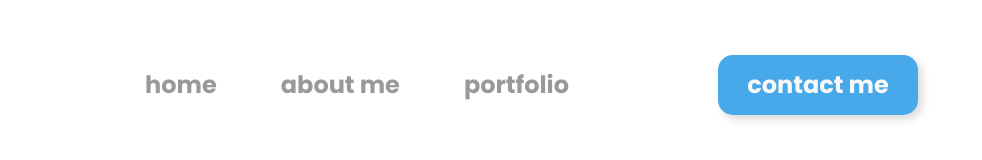
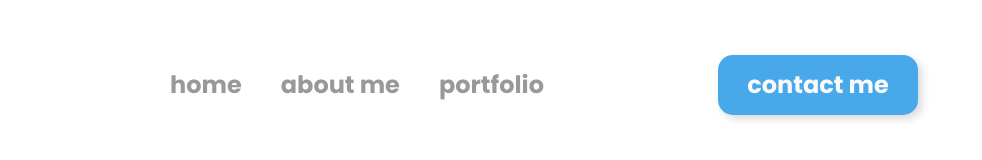
Before and after one commit to ANZ504/portfolio-v2, a plain HTML site: page index.html in a window 1280 px wide. Shown: the full height of the page, 298-1280 px from the left. Drawn offline with Linux system fonts and the light colour scheme.

Commit message:
header arrangements

```diff
--- a/assets/app/scss/base/_modern-reset.scss
+++ b/assets/app/scss/base/_modern-reset.scss
@@ -23,6 +23,7 @@ dd {
 ul,
 ol {
   padding: 0;
+  margin: 0;
   list-style: none;
 }
 
--- a/assets/app/scss/components/_header.scss
+++ b/assets/app/scss/components/_header.scss
@@ -14,7 +14,7 @@
   &__nav .nav {
     &__list {
       display: flex;
-      width: 450px;
+      width: 400px;
       height: 41px;
       justify-content: space-between;
       align-items: center;
```
Also changed, not shown: assets/app/scss/style.css, 1 other file.
